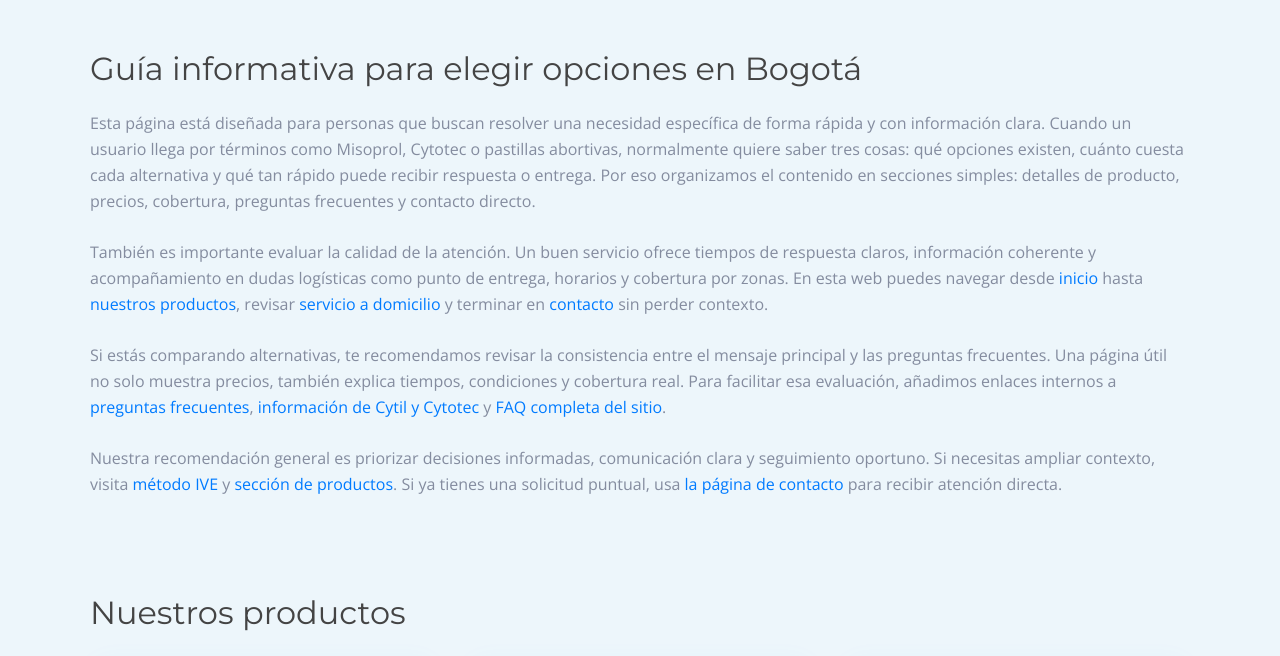
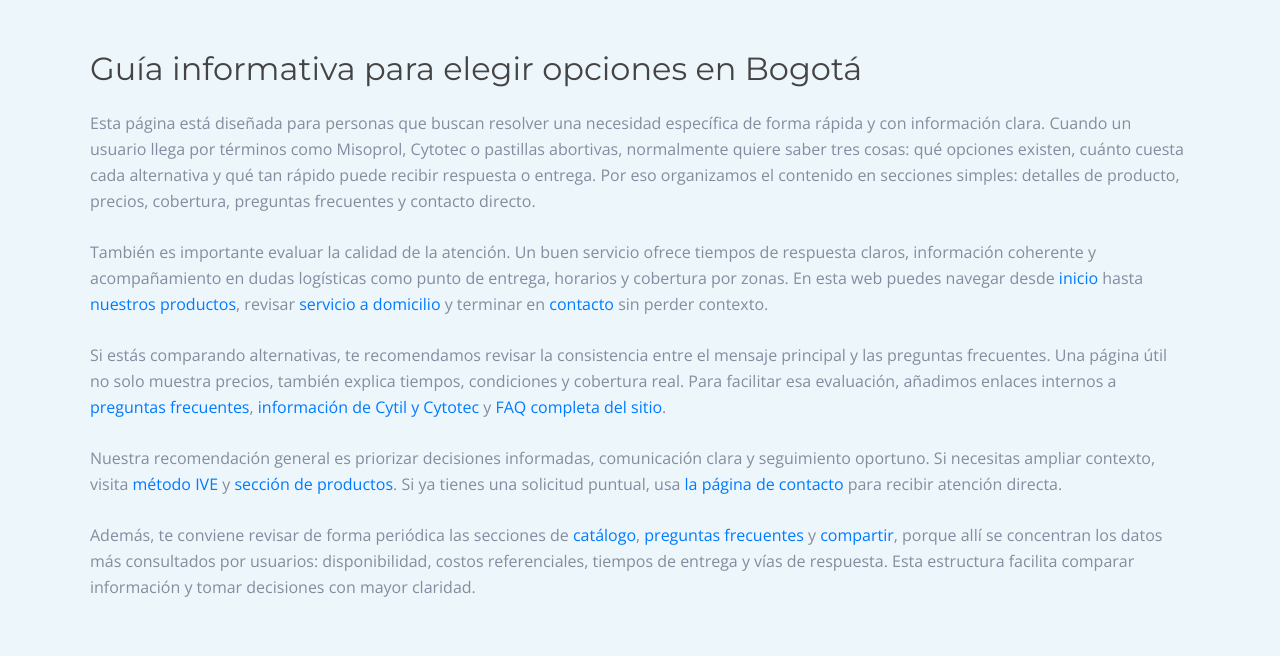
Before and after one commit to cytotecbogota/cytotecbogota.com.co, a plain HTML site: page index.html in a window 1280 px wide. Shown: the part 1427-2083 px from the top of the page. Drawn offline with nearby package versions, Linux system fonts and the light colour scheme.

Commit message:
Fix typos and improve content clarity; add informative sections for better user guidance

```diff
--- a/index.html
+++ b/index.html
@@ -10,7 +10,7 @@
     <title>Misoprol y Pastillas Abortivas en Bogota | Precios y Contacto</title>
     <meta
       name="description"
-      content="Misoprol, Cytotec y pastillas abortivas en Bogota. Consulta precios, cobertura de envio y contacto por WhatsApp para atencion discreta."
+      content="Misoprol, Cytotec y pastillas abortivas en Bogota. Consulta precios, cobertura de envío y contacto por WhatsApp para atención discreta."
     />
     <meta name="robots" content="index, follow" />
     <meta name="author" content="Cytotec Bogotá" />
@@ -217,7 +217,7 @@
                 tiempos de entrega y canales de contacto confiables.
               </p>
               <p class="section__text">
-                En esta pagina encuentras opciones como Cytotec y Cytil,
+                En esta página encuentras opciones como Cytotec y Cytil,
                 orientación general y atención por WhatsApp para resolver dudas
                 de forma privada y rápida.
               </p>
@@ -283,6 +283,16 @@
                 tienes una solicitud puntual, usa
                 <a href="contact.html">la página de contacto</a> para recibir
                 atención directa.
+              </p>
+              <p class="section__text">
+                Además, te conviene revisar de forma periódica las secciones de
+                <a href="#catalog">catálogo</a>,
+                <a href="#faq">preguntas frecuentes</a> y
+                <a href="#share">compartir</a>, porque allí se concentran los
+                datos más consultados por usuarios: disponibilidad, costos
+                referenciales, tiempos de entrega y vías de respuesta. Esta
+                estructura facilita comparar información y tomar decisiones con
+                mayor claridad.
               </p>
             </div>
           </div>
@@ -564,7 +574,7 @@
               <p class="section__text">
                 <a target="_blank" rel="noopener noreferrer" href="https://www.facebook.com/sharer/sharer.php?u=https://cytotecbogota.com.co/">Compartir en Facebook</a> |
                 <a target="_blank" rel="noopener noreferrer" href="https://twitter.com/intent/tweet?url=https://cytotecbogota.com.co/&text=Misoprol%20y%20pastillas%20abortivas%20en%20Bogota">Compartir en X</a> |
-                <a target="_blank" rel="noopener noreferrer" href="https://wa.me/?text=Consulta%20esta%20pagina%20https://cytotecbogota.com.co/">Compartir en WhatsApp</a> |
+                <a target="_blank" rel="noopener noreferrer" href="https://wa.me/?text=Consulta%20esta%20p%C3%A1gina%20https://cytotecbogota.com.co/">Compartir en WhatsApp</a> |
                 <a target="_blank" rel="noopener noreferrer" href="https://t.me/share/url?url=https://cytotecbogota.com.co/&text=Misoprol%20y%20pastillas%20abortivas">Compartir en Telegram</a>
               </p>
             </div>
```
